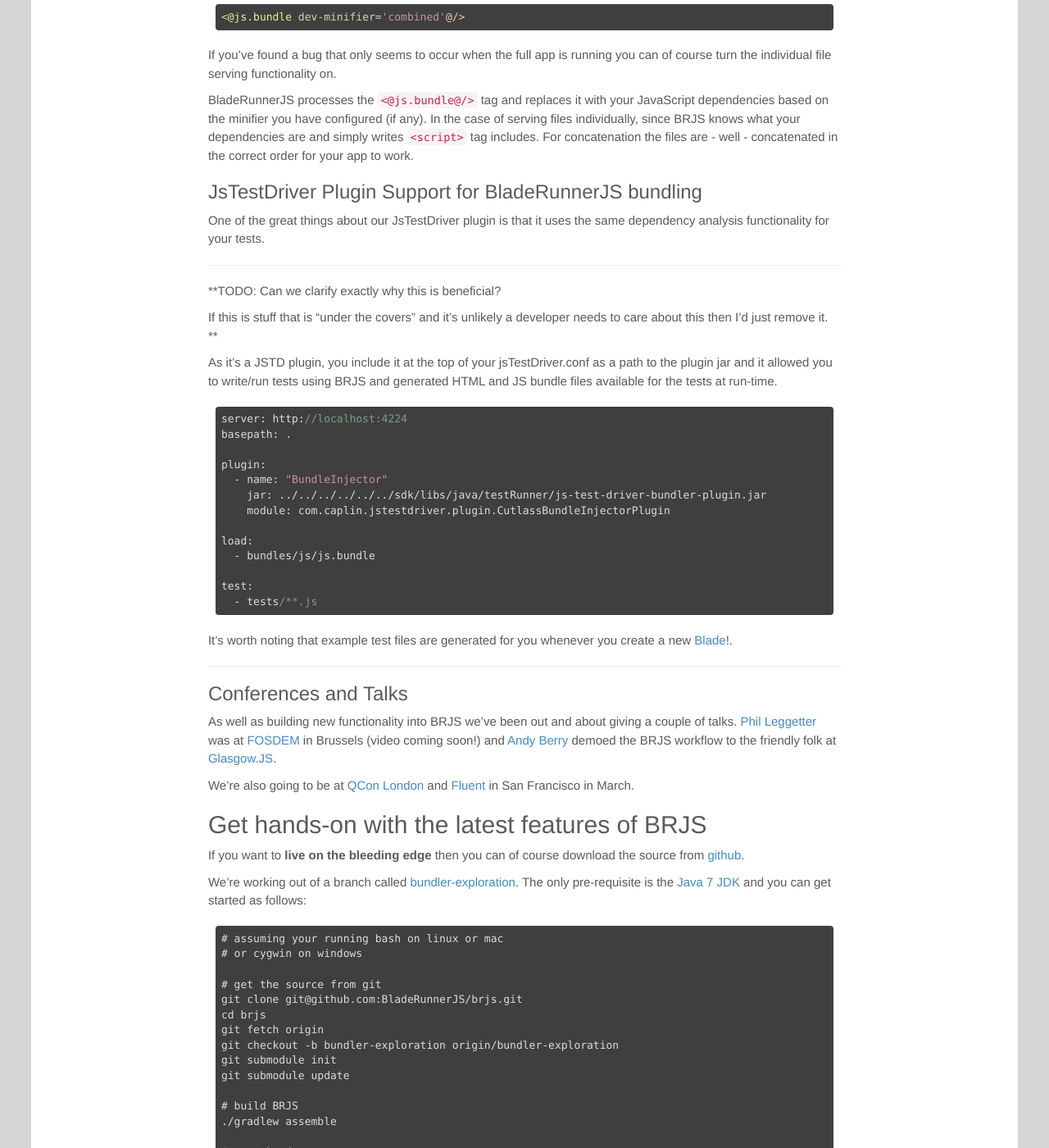
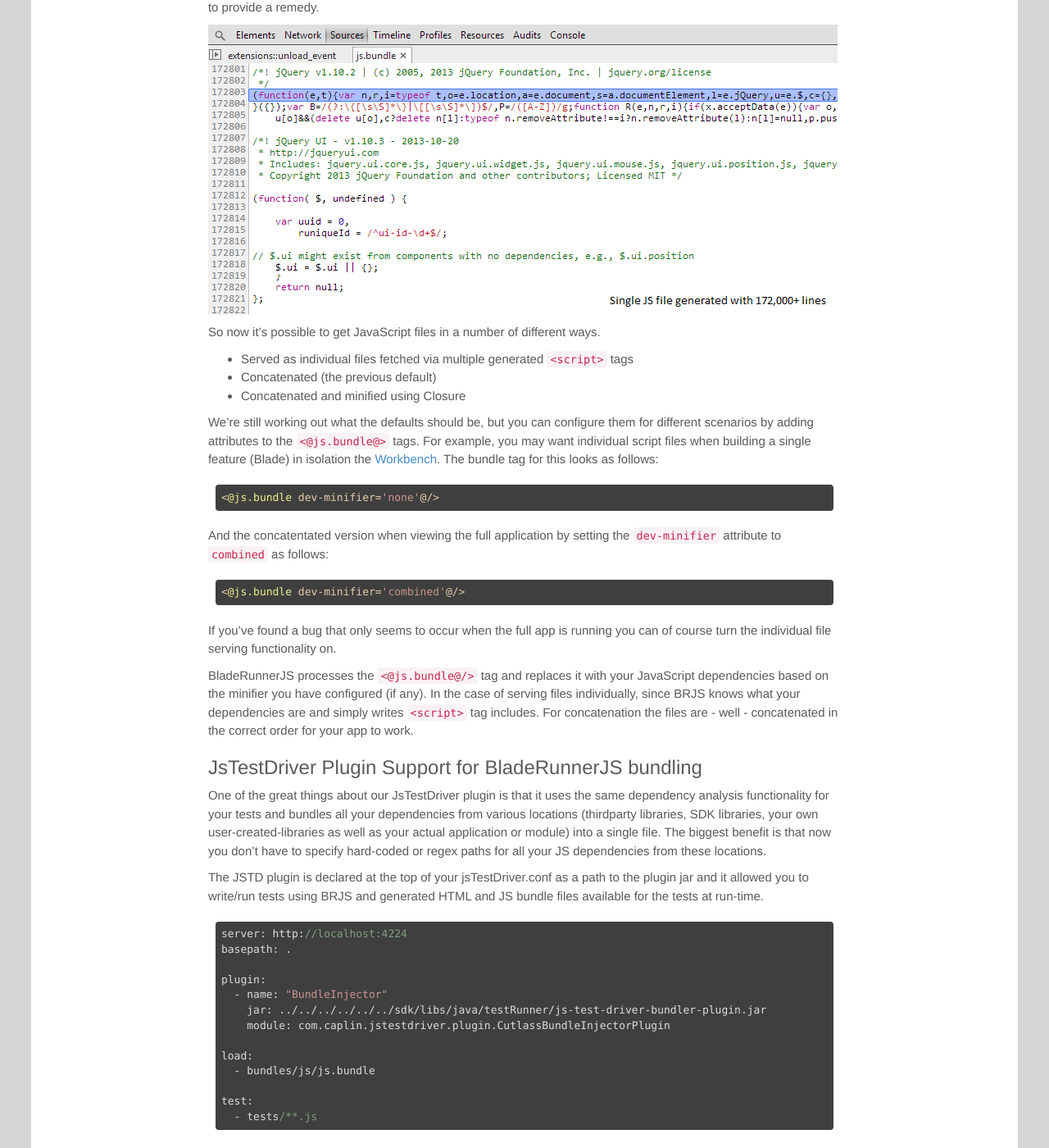
Before and after one commit to BladeRunnerJS/brjs-site, a Jekyll site: the page built from _posts/2014-02-04-bladerunnerjs-sprint-5.md, in a window 1280 px wide and 1400 px high, scrolled down 2034 px. Shown: the whole window at 82% size. Built offline with Jekyll 4.4.1, drawn with Linux system fonts in a browser that asks for light colours; nearby versions of some CDN libraries; Markdown is read by kramdown in place of the engine named in the settings; comment, search, counter and statistics services are not loaded; some of the changed text lies outside the part shown.

Commit message:
Going through all TODOs marked by @leggetter, could you have a quick review? Thanks!

````diff
--- a/_posts/2014-02-04-bladerunnerjs-sprint-5.md
+++ b/_posts/2014-02-04-bladerunnerjs-sprint-5.md
@@ -62,7 +62,8 @@
 
 As you can imagine, analaysing dependencies via file parsing, detecting file changes using file-watching, managing a file cache and any other work that BRJS has to perform comes with its challenges. And up until this sprint the performance of the analysis process wasn't good enough.
 
-**TODO: performance images from Sprint Demo PPT**
+Here's an image showing the progress we've made for our BladeRunnerJS dashboard load times over the past few weeks.
+![](/blog/img/jsperf.png)
 
 We're very pleased to have now got things to a much more acceptable level. Work on this hasn't completely finished and we do plan to go back and improve things further in later sprints.
 
@@ -72,15 +73,15 @@
 
 Up until now, BladeRunnerJS *always* bundled your application JS content in a single file to reduce the requests made to the server. This provided the benefit of a much faster application load-time than serving individual script files via `<script>` tags, but it also came at a cost - a difficult JavaScript debugging experience...
 
-We've noticed that **some web browsers struggle when it comes to debugging large very JavaScript files**; they incorrectly report the location of errors, `debugger` statements and breakpoints. Since this made debugging very difficult we clearly had to provide a remedy.
+We've noticed that **some web browsers struggle when it comes to debugging very large JavaScript files**; they incorrectly report the location of errors, `debugger` statements and breakpoints. Even Chrome's devtools lose some responsiveness when debugging through a large single file. Since this made debugging very difficult, we clearly had to provide a remedy.
 
-**TODO: can we get a screenshot of this? Also, confirm exactly which scenarios they struggle with.**
+![](/blog/img/largejsfile.png)
 
 So now it's possible to get JavaScript files in a number of different ways.
 
 * Served as individual files fetched via multiple generated `<script>` tags
 * Concatenated (the previous default)
-* Concetented and minified using Closure
+* Concatenated and minified using Closure
 
 We're still working out what the defaults should be, but you can configure them for different scenarios by adding attributes to the `<@js.bundle@>`  tags. For example, you may want individual script files when building a single feature (Blade) in isolation the [Workbench](http://bladerunnerjs.org/docs/concepts/workbenches/). The bundle tag for this looks as follows:
 
@@ -100,15 +101,10 @@
 
 ### JsTestDriver Plugin Support for BladeRunnerJS bundling
 
-One of the great things about our JsTestDriver plugin is that it uses the same dependency analysis functionality for your tests.
+One of the great things about our JsTestDriver plugin is that it uses the same dependency analysis functionality for your tests and bundles all your dependencies from various locations (thirdparty libraries, SDK libraries, your own user-created-libraries as well as your actual application or module) into a single file.
+The biggest benefit is that now you don't have to specify hard-coded or regex paths for all your JS dependencies from these locations.
 
----
-**TODO: Can we clarify exactly why this is beneficial?
-
-If this is stuff that is "under the covers" and it's unlikely a developer needs to care about this then I'd just remove it.
-**
-
-As it's a JSTD plugin, you include it at the top of your jsTestDriver.conf as a path to the plugin jar and it allowed you to write/run tests using BRJS and generated HTML and JS bundle files available for the tests at run-time.
+The JSTD plugin is declared at the top of your jsTestDriver.conf as a path to the plugin jar and it allowed you to write/run tests using BRJS and generated HTML and JS bundle files available for the tests at run-time.
 
 ```
 server: http://localhost:4224
@@ -126,7 +122,9 @@
   - tests/**.js
 ```
 
-It's worth noting that example test files are generated for you whenever you create a new [Blade](http://bladerunnerjs.org/docs/concepts/blades/)!.
+So now, in your test config all you are specifying is the location of where your tests are, a single line.
+
+It's also worth noting that BladeRunnerJS will generate example test files for you whenever you create a new [Blade](http://bladerunnerjs.org/docs/concepts/blades/)!.
 
 ---
 
@@ -171,9 +169,14 @@
 ### Bundlers, bundlers, bundlers
 
 ---
-**TODO: What does this all mean from a users point of view? It's a bit jargony right now**
+We use this term a lot when talking about BRJS, 'bundlers'.
 
-We're working on implementing the new asset bundlers which can all share the same [BladeRunnerJS model](https://github.com/BladeRunnerJS/brjs/wiki/Model-And-Plugin-Design).
+What we mean by this is the 'bundling' (i.e. concatenation) of common resources so that the client only has to make a single request to the server. We've talked a bit about the bundling of an application's JavaScript dependencies into a single file in this blog post, but this will also apply for HTML, CSS, I18N and XML content.
+
+BRJS allows you to split your application into modular pieces of functionality ('blades' of functionality) and each of these may have 'assets' associated with it. Maybe some CSS styling because it's a GUI widget or some HTML because it's using our Presenter library built upon [KnockoutJS](http://knockoutjs.com/).
+On disk, you can have all these resources clearly separated for the blade which needs them. It's to help make development of large scale applications easier when you may have large teams working on a project. In order for this conceptual approach to 'work', it also needs to be perfomant to the end user, which is where bundling comes in.
+
+We're working on implementing the following new asset bundlers which can all share the same [BladeRunnerJS model](https://github.com/BladeRunnerJS/brjs/wiki/Model-And-Plugin-Design).
 
 These include:
 
````
Also changed, not shown: blog/img/jsperf.png (added), blog/img/largejsfile.png (added).
